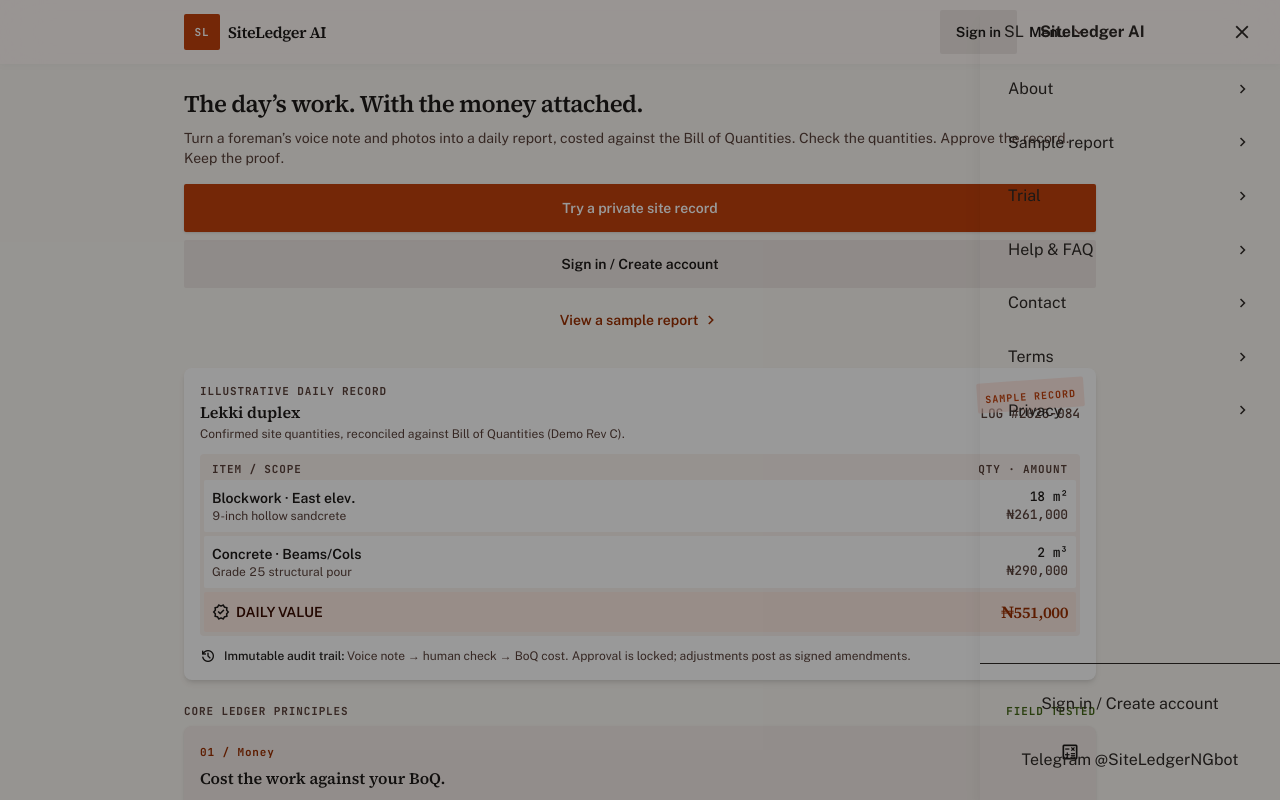
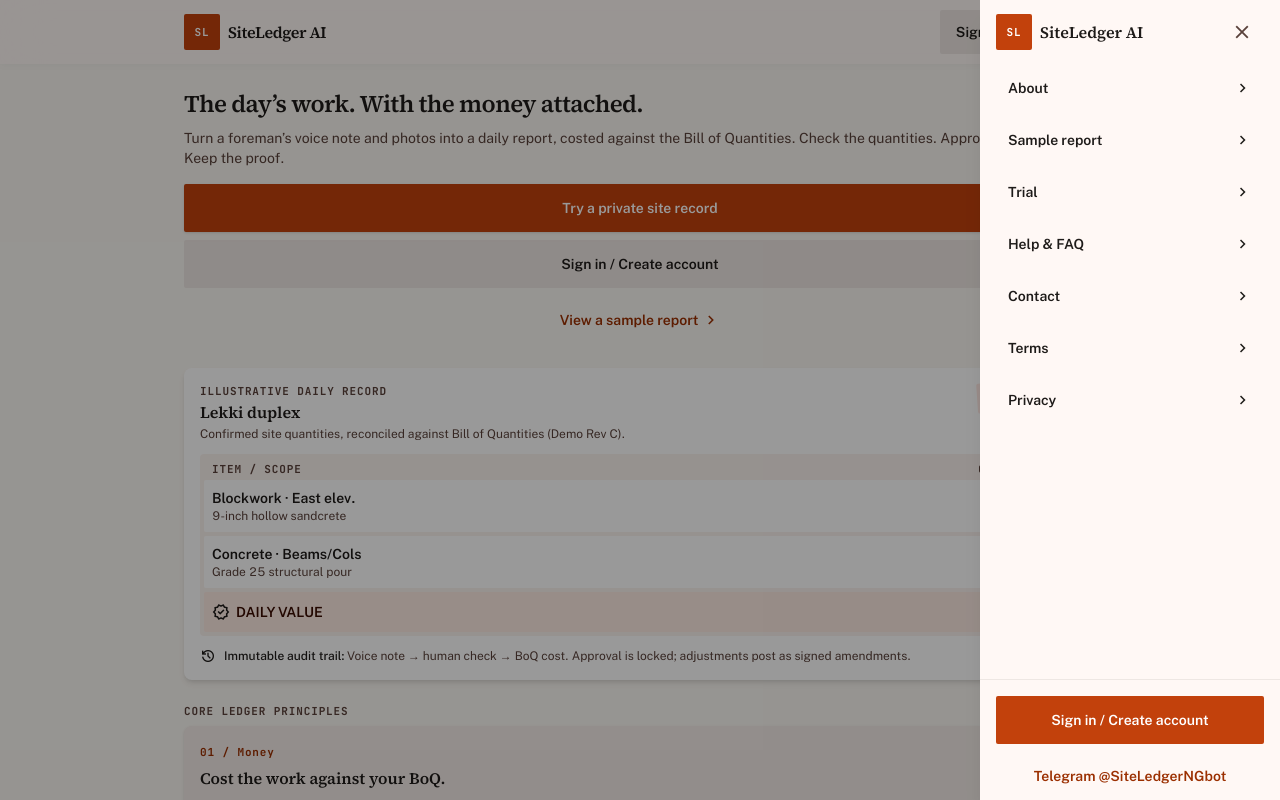
Before and after one commit to Kamarudeen-Balogun/siteledger-ai, a Next.js app: page / in a window 1280 px wide. Both pictures are taken after a click on the button "Open menu". Shown: the top 800 px of the page. Built offline with nearby package versions, Linux system fonts and the light colour scheme.

Commit message:
Fix: give portalled menu dialog the transplant class so its panel background is solid

```diff
--- a/components/public-site.tsx
+++ b/components/public-site.tsx
@@ -37,8 +37,14 @@ function PublicMenu() {
         `fixed inset-0` dialog nested in the header is only the header's ~64px
         box instead of the viewport (the drawer looked transparent because its
         solid background covered only the top strip). Portalling keeps the
-        header's blur and gives the dialog the full viewport again. */}
-    {open && createPortal(<div className="fixed inset-0 z-50" role="dialog" aria-modal="true" aria-label="Site menu">
+        header's blur and gives the dialog the full viewport again.
+        The dialog root ALSO carries the `transplant` class: every Stitch
+        token utility in transplant-public.css is scoped under `.transplant`
+        (`.transplant .bg-surface`, …) and the --sl-* variables live on
+        `.transplant`, so a portal rendered outside that root would match no
+        background rule at all and the panel would be fully transparent.
+        Keep `transplant` on this div so the panel stays solid #fff8f5. */}
+    {open && createPortal(<div className="transplant fixed inset-0 z-50" role="dialog" aria-modal="true" aria-label="Site menu">
       <button type="button" aria-label="Close menu" onClick={() => setOpen(false)} className="absolute inset-0 h-full w-full cursor-default bg-black/40" />
       <div className="absolute right-0 top-0 flex h-full w-[300px] max-w-[85vw] flex-col bg-surface shadow-xl">
         <div className="flex h-16 items-center justify-between px-4 pt-safe">
```
Also changed, not shown: 1 other file (tests, documents, lock files or other folders).
